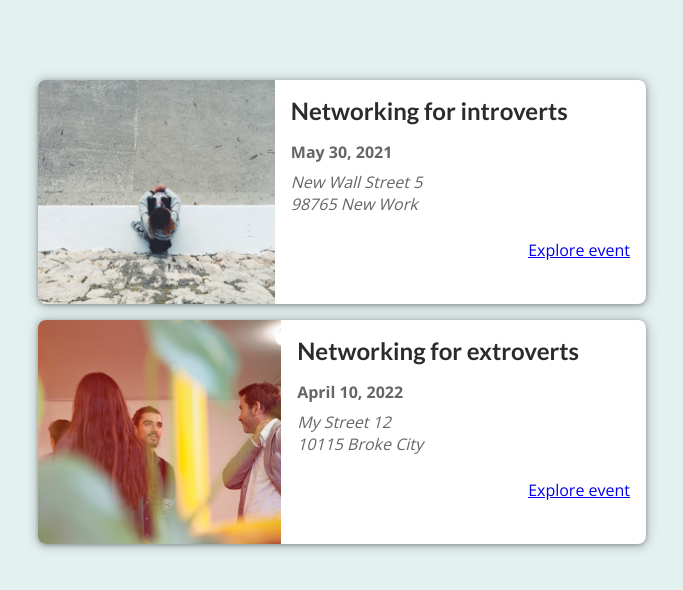
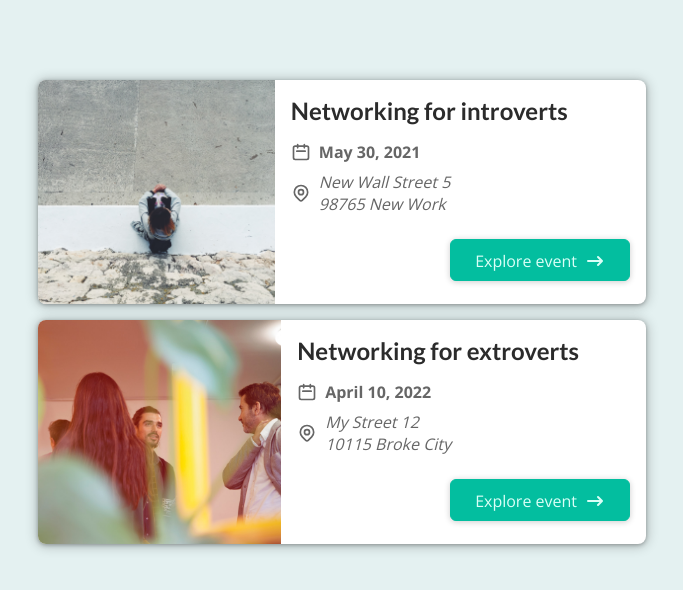
Before and after one commit to pinkjagnie/file-base-routing-project, a Next.js app: page / in a window 1280 px wide. Shown: the top 590 px of the page, without its empty margins (298-981 px from the left). Built offline with nearby package versions, Linux system fonts and the light colour scheme.

Commit message:
Added Button & icons in EventItem

```diff
--- a/components/events/event-item.js
+++ b/components/events/event-item.js
@@ -1,4 +1,8 @@
-import Link from "next/link";
+import Button from "../ui/button";
+
+import DateIcon from "../icons/date-icon";
+import AddressIcon from "../icons/address-icon";
+import ArrowRightIcon from "../icons/arrow-right-icon";
 
 import styles from "./event-item.module.css";
 
@@ -22,14 +26,21 @@
         <div className={styles.summary}>
           <h2>{title}</h2>
           <div className={styles.date}>
+            <DateIcon />
             <time>{humanReadableDate}</time>
           </div>
           <div className={styles.address}>
+            <AddressIcon />
             <address>{formattedAddress}</address>
           </div>
         </div>
         <div className={styles.actions}>
-          <Link href={exploreLink}>Explore event</Link>
+          <Button link={exploreLink}>
+            <span>Explore event</span>
+            <span className={styles.icon}>
+              <ArrowRightIcon />
+            </span>
+          </Button>
         </div>
       </div>
     </li>
--- /dev/null
+++ b/components/icons/address-icon.js
@@ -0,0 +1,25 @@
+function AddressIcon() {
+  return (
+    <svg
+      xmlns="http://www.w3.org/2000/svg"
+      fill="none"
+      viewBox="0 0 24 24"
+      stroke="currentColor"
+    >
+      <path
+        strokeLinecap="round"
+        strokeLinejoin="round"
+        strokeWidth={2}
+        d="M17.657 16.657L13.414 20.9a1.998 1.998 0 01-2.827 0l-4.244-4.243a8 8 0 1111.314 0z"
+      />
+      <path
+        strokeLinecap="round"
+        strokeLinejoin="round"
+        strokeWidth={2}
+        d="M15 11a3 3 0 11-6 0 3 3 0 016 0z"
+      />
+    </svg>
+  );
+}
+
+export default AddressIcon;
--- /dev/null
+++ b/components/icons/arrow-right-icon.js
@@ -0,0 +1,17 @@
+function ArrowRightIcon() {
+  return (
+    <svg
+      xmlns="http://www.w3.org/2000/svg"
+      viewBox="0 0 20 20"
+      fill="currentColor"
+    >
+      <path
+        fillRule="evenodd"
+        d="M12.293 5.293a1 1 0 011.414 0l4 4a1 1 0 010 1.414l-4 4a1 1 0 01-1.414-1.414L14.586 11H3a1 1 0 110-2h11.586l-2.293-2.293a1 1 0 010-1.414z"
+        clipRule="evenodd"
+      />
+    </svg>
+  );
+}
+
+export default ArrowRightIcon;
--- /dev/null
+++ b/components/icons/date-icon.js
@@ -0,0 +1,19 @@
+function DateIcon() {
+  return (
+    <svg
+      xmlns="http://www.w3.org/2000/svg"
+      fill="none"
+      viewBox="0 0 24 24"
+      stroke="currentColor"
+    >
+      <path
+        strokeLinecap="round"
+        strokeLinejoin="round"
+        strokeWidth={2}
+        d="M8 7V3m8 4V3m-9 8h10M5 21h14a2 2 0 002-2V7a2 2 0 00-2-2H5a2 2 0 00-2 2v12a2 2 0 002 2z"
+      />
+    </svg>
+  );
+}
+
+export default DateIcon;
--- /dev/null
+++ b/components/ui/button.js
@@ -0,0 +1,21 @@
+import Link from "next/link";
+
+import styles from "./button.module.css";
+
+function Button(props) {
+  if (props.link) {
+    return (
+      <Link href={props.link}>
+        <a className={styles.btn}>{props.children}</a>
+      </Link>
+    );
+  }
+
+  return (
+    <button className={styles.btn} onClick={props.onClick}>
+      {props.children}
+    </button>
+  );
+}
+
+export default Button;
--- /dev/null
+++ b/components/ui/button.module.css
@@ -0,0 +1,18 @@
+.btn {
+  text-decoration: none;
+  cursor: pointer;
+  font: inherit;
+  background-color: #03be9f;
+  border: 1px solid #03be9f;
+  border-radius: 6px;
+  color: #dafff7;
+  padding: 0.5rem 1.5rem;
+  text-align: center;
+  box-shadow: 0 1px 6px rgba(0, 0, 0, 0.2);
+}
+
+.btn:hover,
+.btn:active {
+  background-color: #02afa1;
+  border-color: #02afa1;
+}
```
